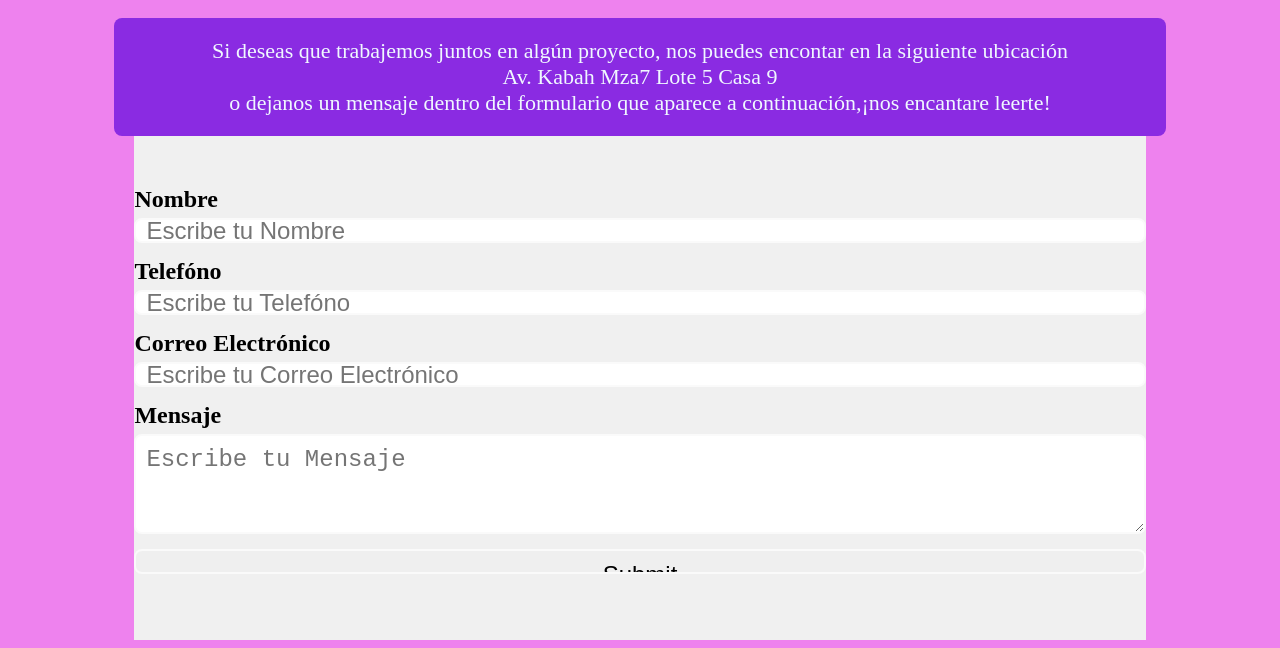
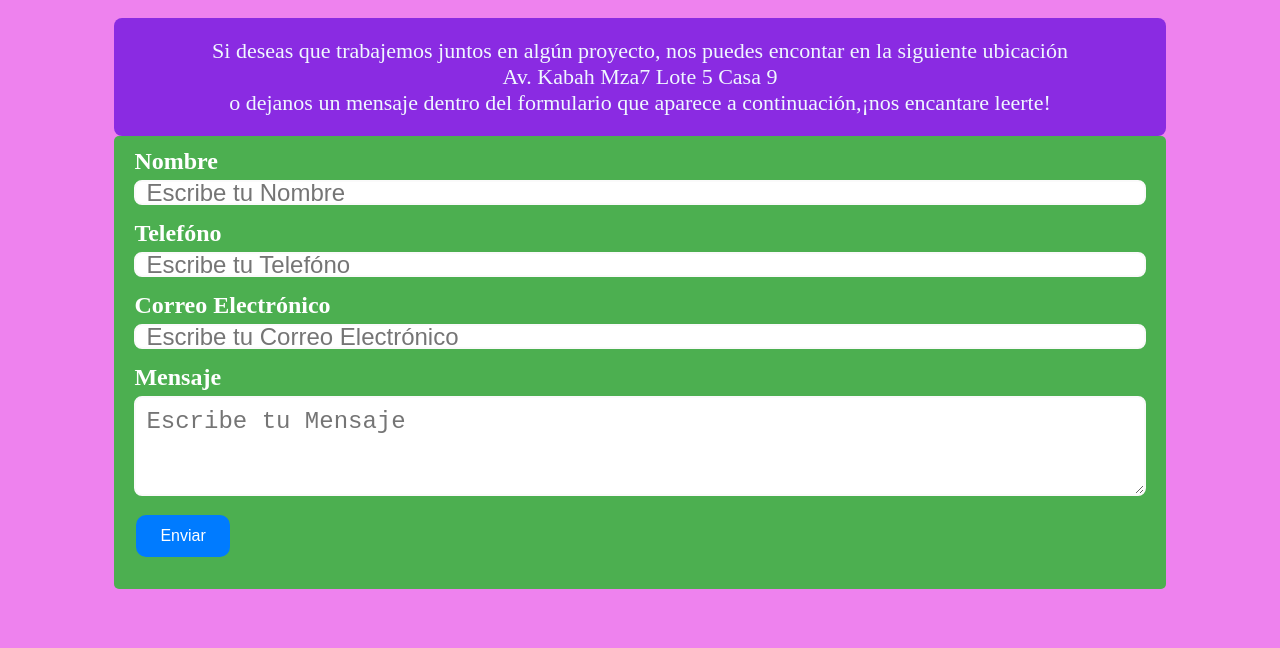
Before and after one commit to Jonatan22-M/Ingenier-a-en-Software.2.2, a plain HTML site: page contacto.html in a window 1280 px wide. Shown: the part 557-1205 px from the top of the page. After the commit the page ends 1154 px from the top, so only its background shows below. Drawn offline with Linux system fonts and the light colour scheme; a web font is replaced by a local one.

Commit message:
Edición del Botón Enviar

```diff
--- a/contacto.html
+++ b/contacto.html
@@ -23,7 +23,7 @@
             <input type="email" placeholder="Escribe tu Correo Electrónico">
             <label for="">Mensaje</label>
             <textarea name="" id="" placeholder="Escribe tu Mensaje"></textarea>
-            <input type="submit">
+            <button type="submit" class="boton-enviar">Enviar</button>
         </form>
         </div>
     </body>
--- a/style.css
+++ b/style.css
@@ -40,16 +40,16 @@ h3{
     width: 80%;
     margin: auto;
     background: #f0f0f0;
-    padding: 20%;
+    padding: 20px;
     margin-top: 30px;
+    border: none;
+    border-radius: 5px;
 }
 ul,ol{
     width: 80%;
     margin: auto;
+    background: thistle;
     padding: 20px;
-}
-ol{
-    background: #f0f0f0;
 }
 a{
     background: tomato;
@@ -101,3 +101,35 @@ a{
 #formContainer textarea{
     height: 100px;
 }
+#formContainer {
+    background: #4caf50;
+    color: white;
+    padding: 12px 20px;
+    border: none;
+    border-radius: 5px;
+    cursor: pointer;
+    font-size: 16px;
+    transition: background-color 0.3s ease;
+}
+.boton-enviar{
+    background-color: #007bff;
+    color: white;
+    padding: 12px 24px;
+    text-align: center;
+    text-decoration: none;
+    display: inline-block;
+    border: none;
+    margin: 4px 2px;
+    border-radius: 10px;
+    font-size: 16px;
+    cursor: pointer;
+    transition-duration: 0.4s;
+}
+.boton-enviar:hover{
+    background-color: #0056b3;
+}
+.boton-enviar:active{
+    background-color: #003d82;
+    transform: translateY(1px);
+    box-shadow: 0 5px #666;
+}
```
Also changed, not shown: Index.html (+2 -0 lines).
